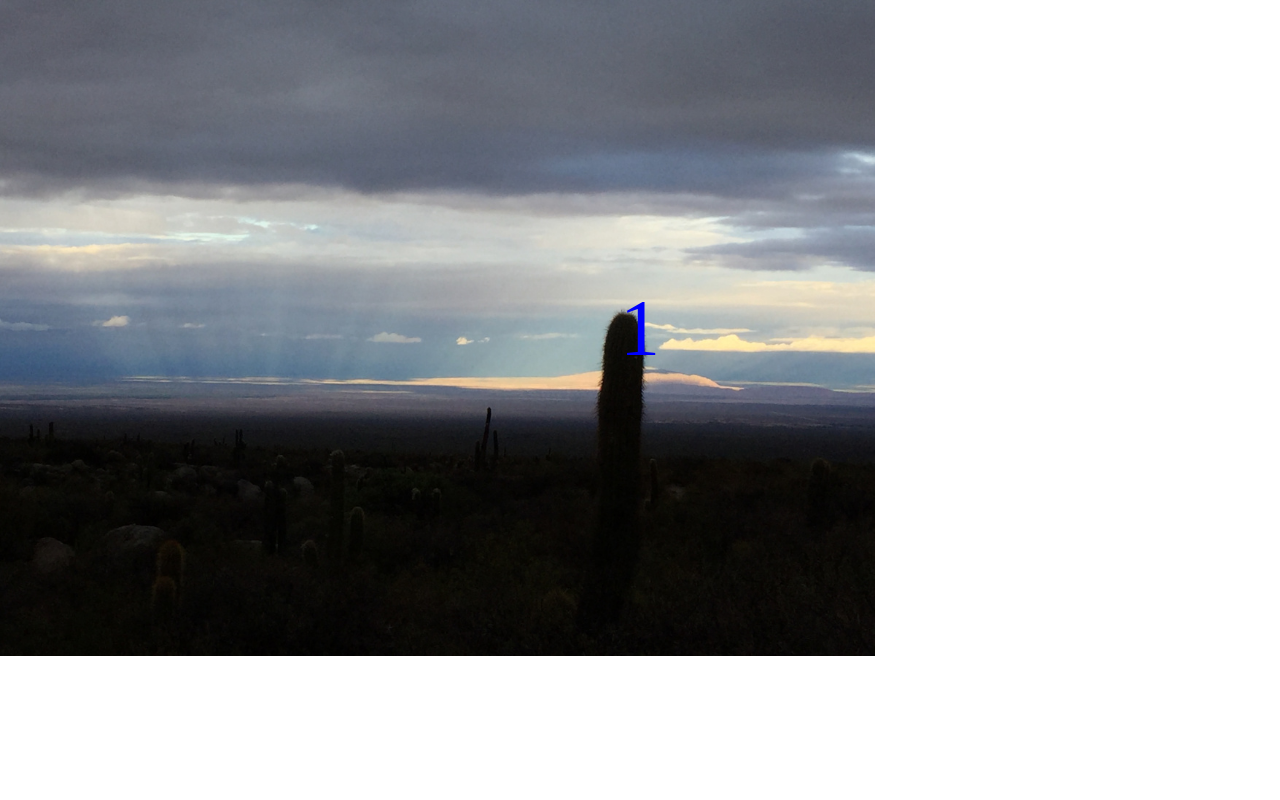
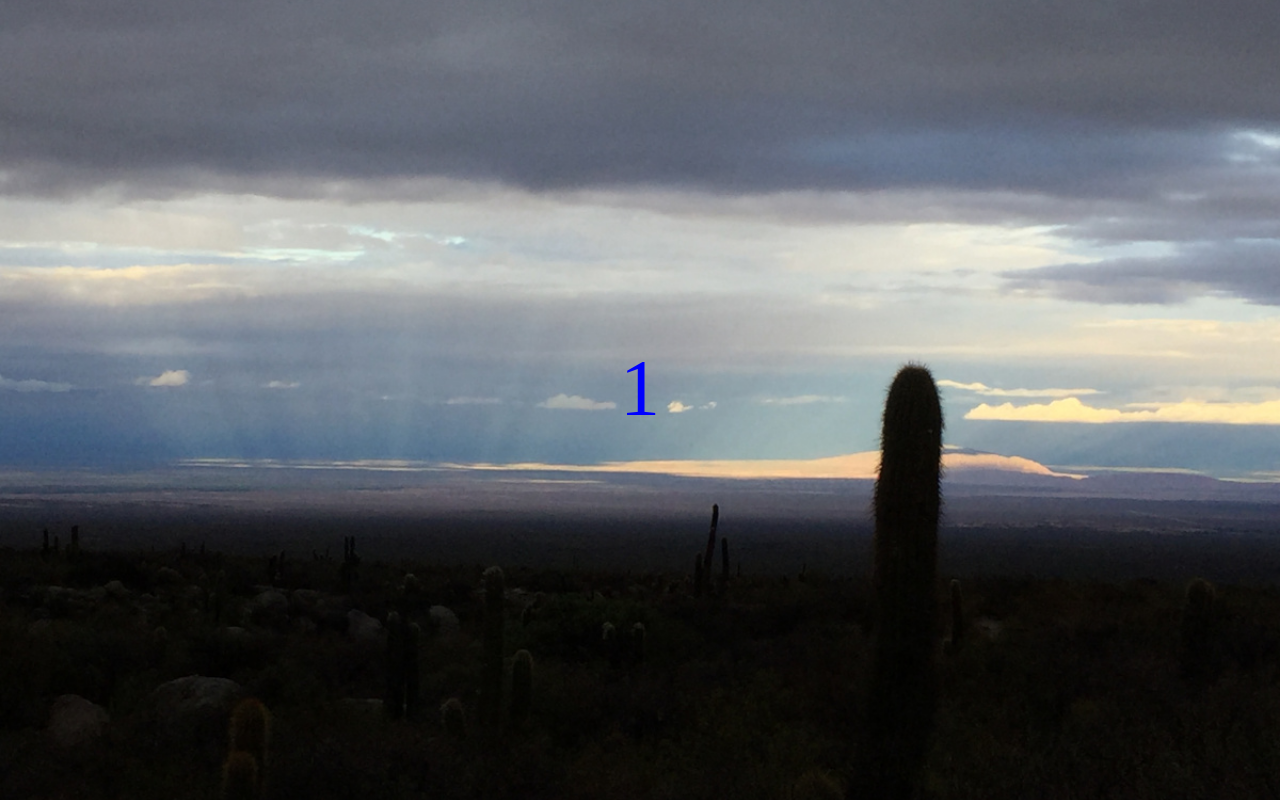
Before and after one commit to Sedbastian/odin-restaurant-page, a website built with webpack: page dist/index.html in a window 1280 px wide. Built offline with Linux system fonts and the light colour scheme.

Commit message:
Corregir posicion del fondo Palcipas

```diff
--- a/src/style.css
+++ b/src/style.css
@@ -2,17 +2,15 @@ body {
     display: flex;
     justify-content: center;
     align-items: center;
-    height: 80vh;
+    height: 95vh;
     background-image: url("./imagen-palcipas.jpg");
-    background-size: contain;
+    background-size: cover;
     background-repeat: no-repeat;
+    background-position: center;
+    background-color: black;
 }
 
 #content {
-    /* display: flex;
-    justify-content: center;
-    align-items: center; */
-
     color: blue;
     font-size: 5rem;
 }
```
Also changed, not shown: dist/bundle.js.
